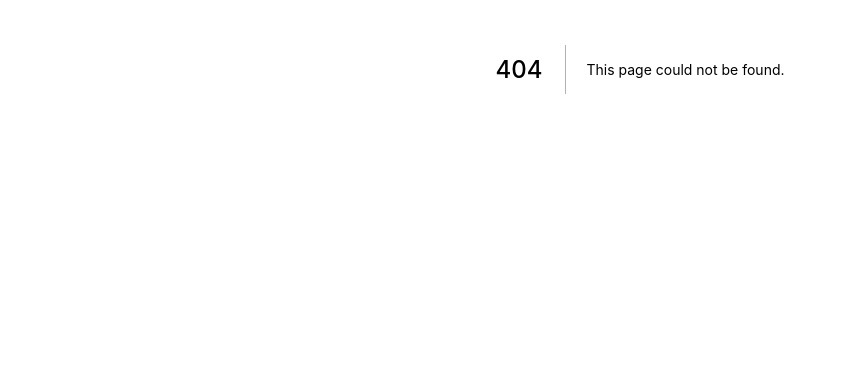
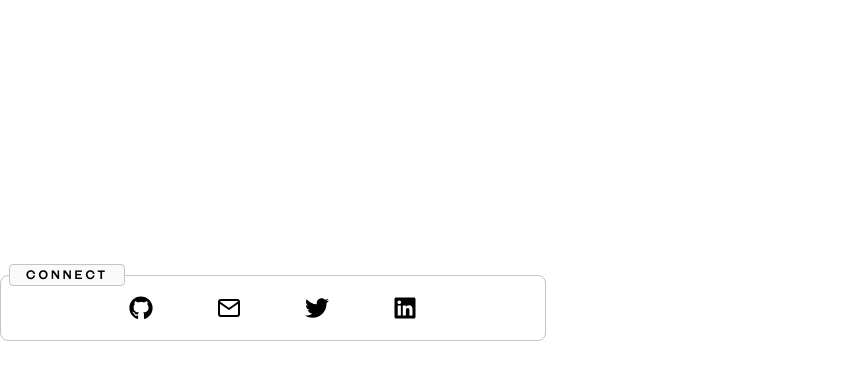
Before and after one commit to lemokami/v1, a Next.js app: page /components/SocialBar in a window 1280 px wide. Before the commit this address had no page. Shown: the part 331-710 px from the top of the page, without its empty margins (0-847 px from the left). Built offline with nearby package versions, Linux system fonts and the light colour scheme.

Commit message:
feat: component to hold all the social links

```diff
--- /dev/null
+++ b/pages/components/SocialBar.tsx
@@ -0,0 +1,21 @@
+import { FaGithub, FaLinkedin, FaTwitter } from "react-icons/fa";
+import { FiMail } from "react-icons/fi";
+const SocialBar = () => {
+  return (
+    <div className="absolute bottom-32 font-primary font-normal">
+      <div className="relative border border-gray rounded-lg py-5 px-32 flex items-center">
+        <div className="absolute p-0.5 px-4 border border-gray -top-3 left-2 uppercase tracking-widest rounded bg-white text-xs ">
+          Connect
+        </div>
+        <div className="flex items-center space-x-16 text-2xl">
+          <FaGithub />
+          <FiMail />
+          <FaTwitter />
+          <FaLinkedin />
+        </div>
+      </div>
+    </div>
+  );
+};
+
+export default SocialBar;
```
